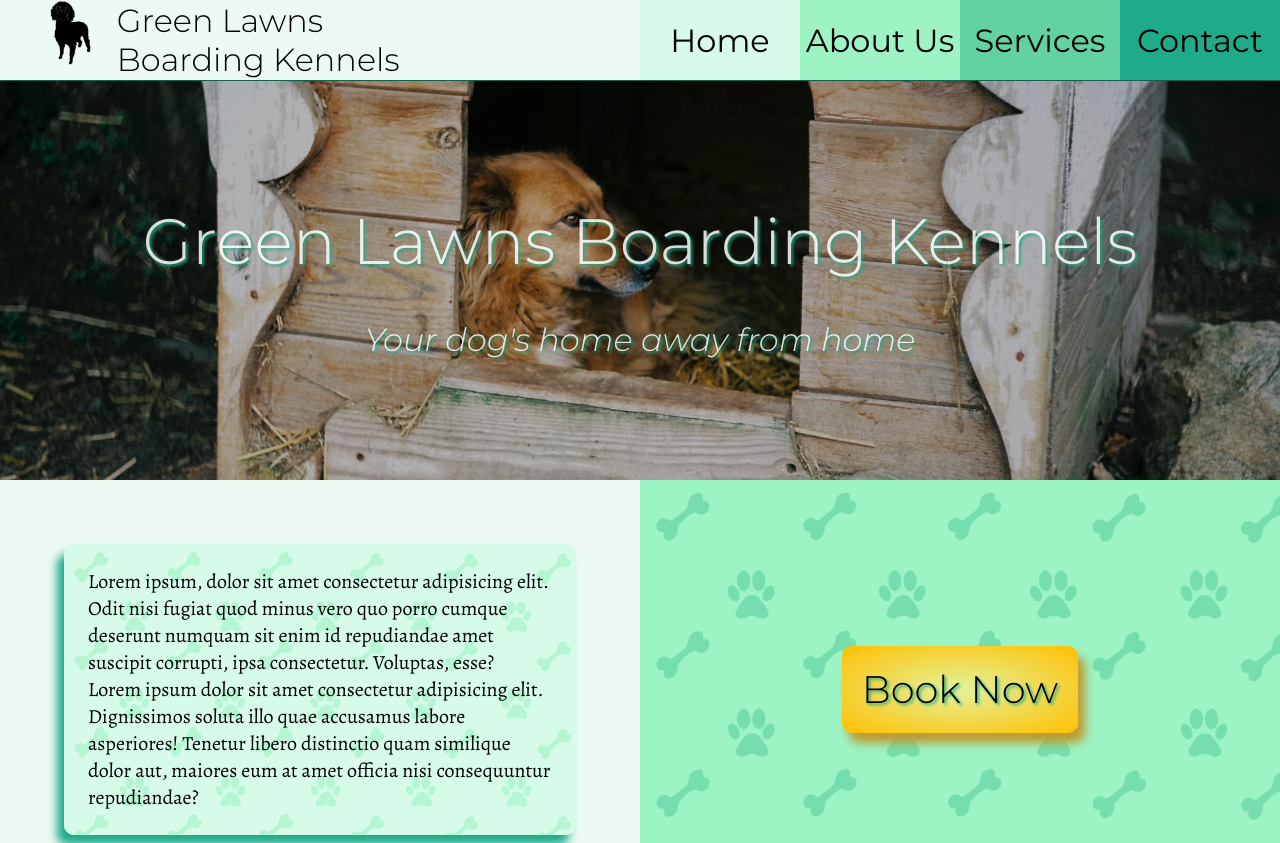
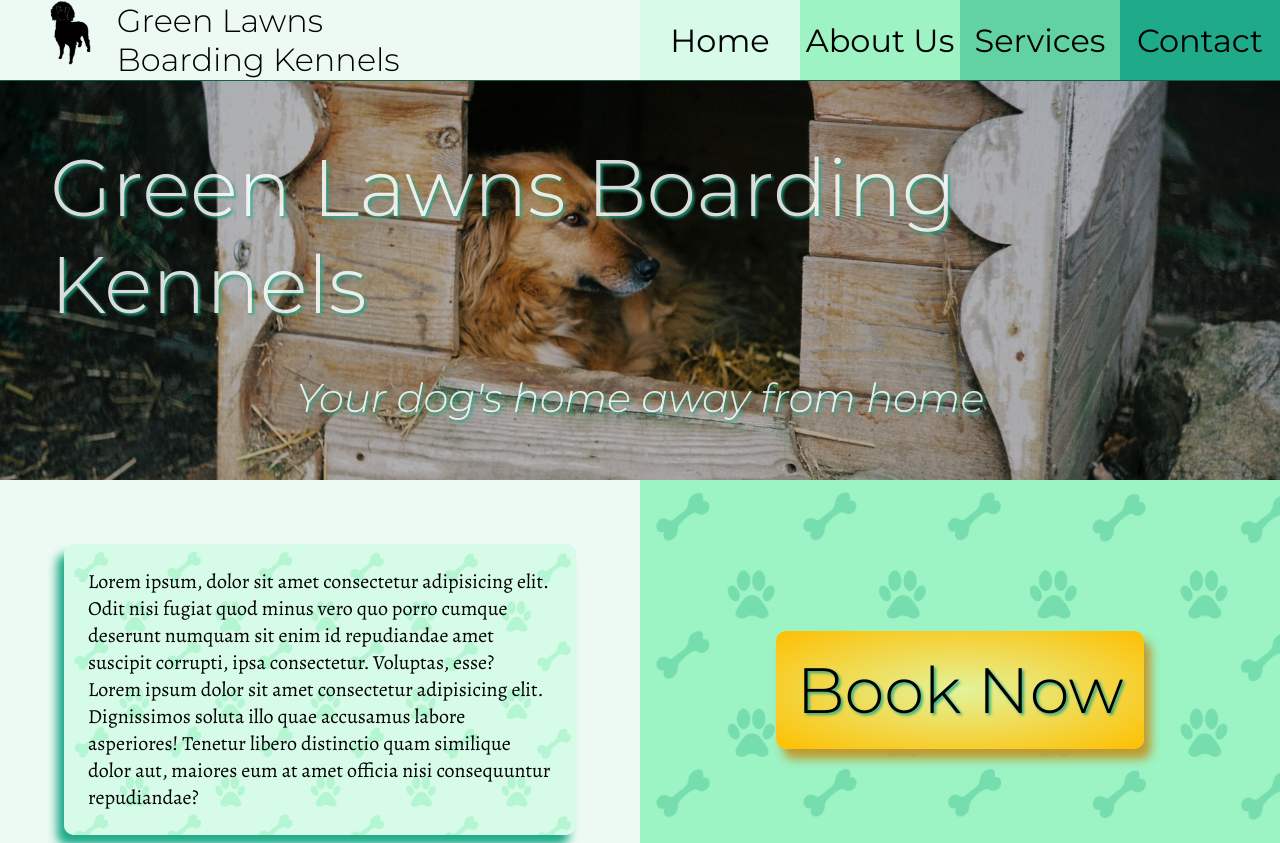
Before and after one commit to Velocima/green-lawns, a React (Create React App) app: page / in a window 1280 px wide. Shown: the top 843 px of the page. Built offline with nearby package versions, Linux system fonts and the light colour scheme.

Commit message:
landing font size units changed to rem

```diff
--- a/src/css/landing.css
+++ b/src/css/landing.css
@@ -93,11 +93,11 @@
         opacity: 0.85;
         text-shadow: 2px 2px 3px #1fab89; }
       .landing-container .title-banner .titles h1 {
-        font-size: 5vw;
+        font-size: 5rem;
         margin-bottom: 5vh;
         animation: fadeIn 1s 1s backwards; }
       .landing-container .title-banner .titles h2 {
-        font-size: 2.5vw;
+        font-size: 2.5rem;
         font-style: italic;
         animation: fadeIn 1s 1.3s backwards; }
   .landing-container .description {
@@ -116,7 +116,7 @@
       .landing-container .description .text-container p {
         flex-grow: 1;
         font-family: "Alegreya", serif;
-        font-size: 20px;
+        font-size: 1.25rem;
         padding: 3vh; }
     .landing-container .description .call-to-action {
       display: grid;
@@ -128,7 +128,7 @@
         color: black;
         font-weight: 300;
         padding-bottom: 20px;
-        font-size: 3vw;
+        font-size: 4rem;
         text-shadow: 2px 2px 3px #1fab89;
         text-decoration: none;
         font-family: "Montserrat", sans-serif;
--- a/src/scss/landing.scss
+++ b/src/scss/landing.scss
@@ -21,12 +21,12 @@
 				@include title-styles(white);
 			}
 			h1 {
-				font-size: 5vw;
+				font-size: 5rem;
 				margin-bottom: 5vh;
 				animation: fadeIn 1s 1s backwards;
 			}
 			h2 {
-				font-size: 2.5vw;
+				font-size: 2.5rem;
 				font-style: italic;
 				animation: fadeIn 1s 1.3s backwards;
 			}
@@ -50,7 +50,7 @@
 				@extend %light-wallpaper;
 				flex-grow: 1;
 				font-family: $text-font;
-				font-size: 20px;
+				font-size: 1.25rem;
 				padding: 3vh;
 			}
 		}
@@ -65,7 +65,7 @@
 				color: black;
 				font-weight: 300;
 				padding-bottom: 20px;
-				font-size: 3vw;
+				font-size: 4rem;
 				text-shadow: 2px 2px 3px $green4;
 				text-decoration: none;
 				font-family: $title-font;
```
